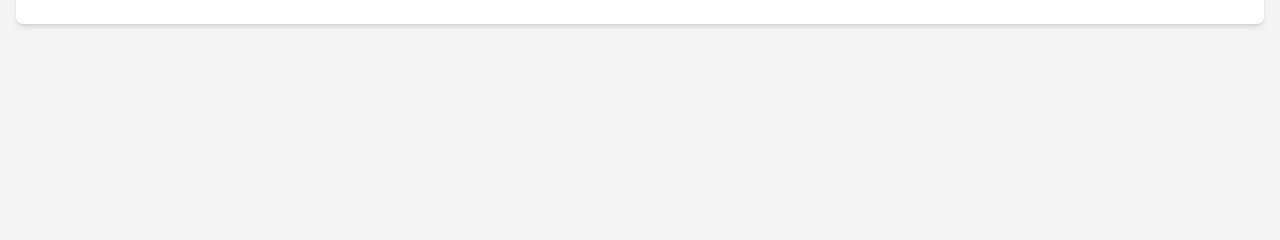
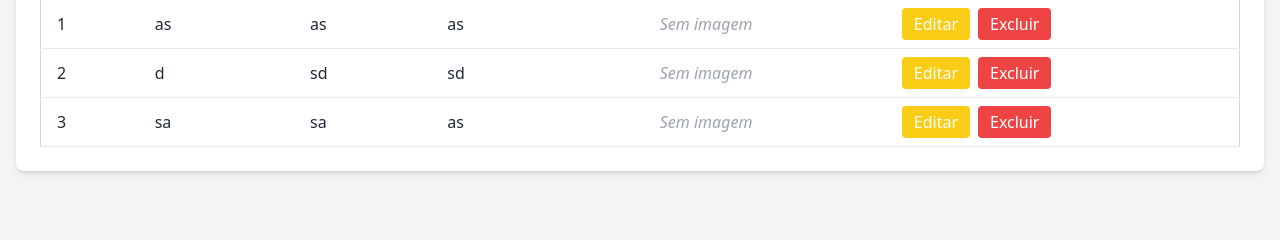
Before and after one commit to gustavolegieri/TO-DO-Flask, a Flask app: page /tarefas in a window 1280 px wide. Shown: the part 259-499 px from the top of the page. Run offline with Flask 3, Linux system fonts and the light colour scheme; some libraries are stand-ins or nearby versions.

Commit message:
First commit

```diff
--- a/app.py
+++ b/app.py
@@ -75,11 +75,11 @@ def adicionar_tarefa_route():
     adicionar_tarefa(nome, grau, descricao, caminho_imagem)
     return redirect('/tarefas')
 
-@app.route('/editar_tarefa/<nome>', methods=['GET', 'POST'])
-def editar_tarefa(nome):
+@app.route('/editar_tarefa/<int:id>', methods=['GET', 'POST'])
+def editar_tarefa(id):
     tarefas = carregar_tarefas()
     for tarefa in tarefas:
-        if tarefa[1] == nome:
+        if int(tarefa[0]) == id:  # compara pelo ID (tarefa[0])
             if request.method == 'POST':
                 tarefa[2] = request.form['grau']
                 tarefa[3] = request.form['descricao']
--- a/tarefas.csv
+++ b/tarefas.csv
@@ -1 +1,4 @@
 ID,Nome,Grau,Descrição,Imagem
+1,as,as,as,
+2,d,sd,sd,
+3,sa,sa,as,
--- a/templates/tarefas.html
+++ b/templates/tarefas.html
@@ -47,10 +47,10 @@
                             </td>
                             <td class="px-4 py-2 border-b">
                                 <div class="flex gap-2">
-                                    <a href="/editar_tarefa/{{ tarefa[1] }}" class="bg-yellow-400 text-white px-3 py-1 rounded hover:bg-yellow-500 transition">
+                                    <a href="/editar_tarefa/{{ tarefa[0] }}" class="bg-yellow-400 text-white px-3 py-1 rounded hover:bg-yellow-500 transition">
                                         Editar
                                     </a>
-                                    <form action="/excluir_tarefa/{{ tarefa[1] }}" method="post" class="inline">
+                                    <form action="/excluir_tarefa/{{ tarefa[0] }}" method="post" class="inline">
                                         <button type="submit" class="bg-red-500 text-white px-3 py-1 rounded hover:bg-red-600 transition">
                                             Excluir
                                         </button>
```
Also changed, not shown: templates/editar_tarefa.html (+6 -6 lines), templates/form_tarefas.html (+6 -6 lines), uploads/more.png (added).
